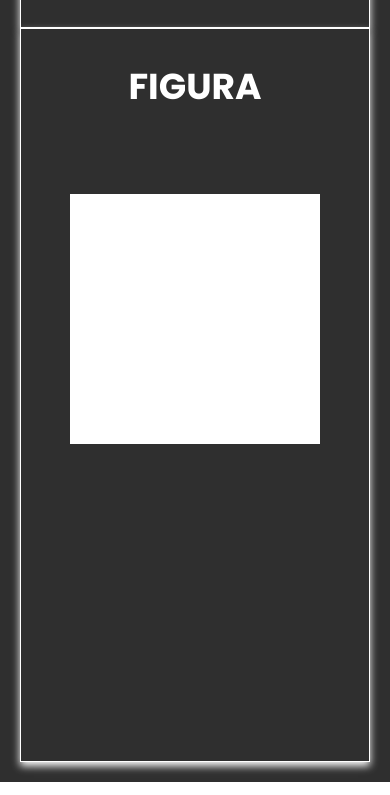
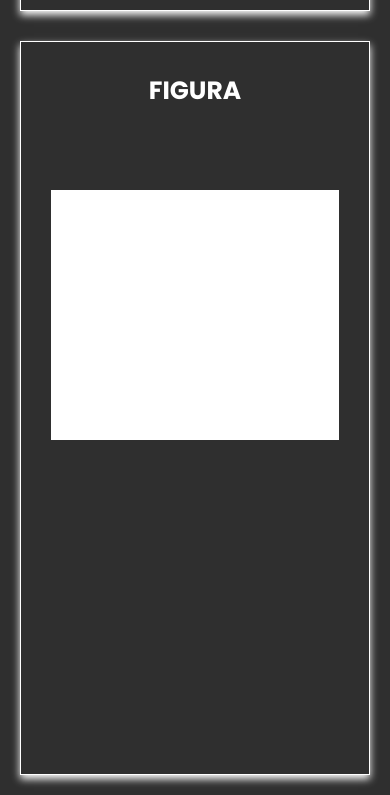
Before and after one commit to John-Alz/DOM, a plain HTML site: page index.html in a window 390 px wide. Shown: the part 1005-1800 px from the top of the page. Drawn offline with Linux system fonts and the light colour scheme.

Commit message:
feat: fontssize

```diff
--- a/css/style.css
+++ b/css/style.css
@@ -134,6 +134,7 @@
 h2 {
     color: #FFFFFF;
     font-size: 46px;
+    font-weight: bold;
     margin-bottom: 40px;
 
 }
@@ -248,6 +249,7 @@ button:hover {
   @media screen and (max-width: 992px) {
     #cont-general {
         flex-direction: column;
+        gap: 30px;
     }
 
 
@@ -260,8 +262,11 @@ button:hover {
 
   @media screen and (max-width: 600px) {
     h2 {
-        font-size: 36px;
-
+        font-size: 25px;
     }
 
+    #Figura {
+        width: 100%;
+   }
+
   }
```
